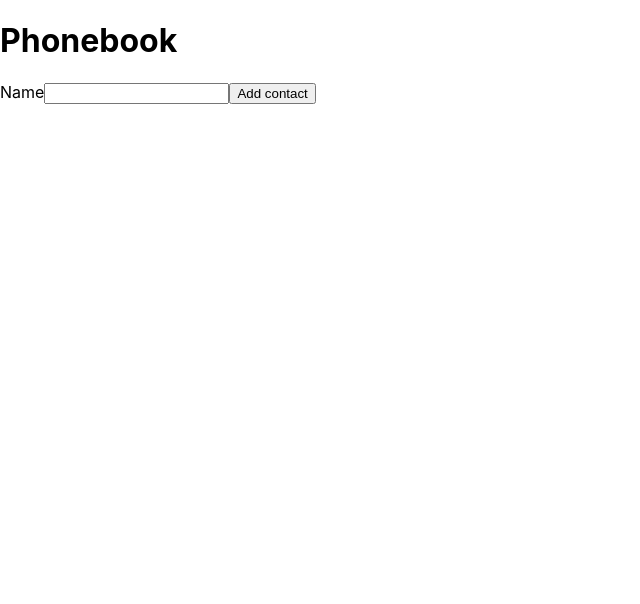
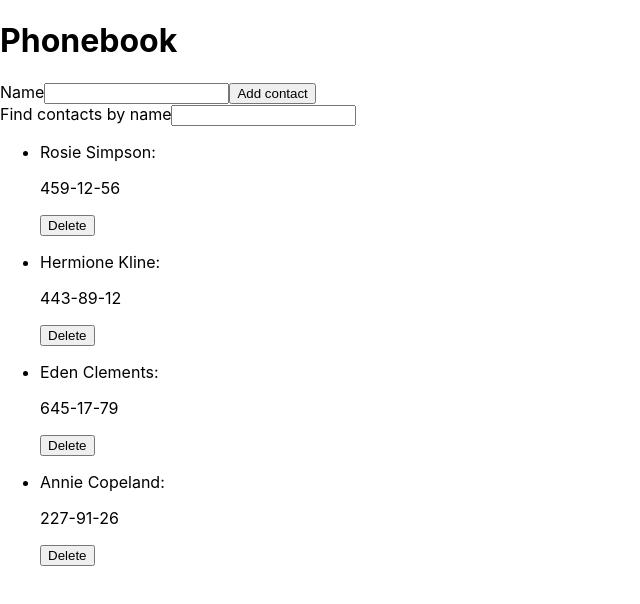
Before and after one commit to lyubovkirpa/goit-react-hw-08-phonebook, a React (Create React App) app: page / in a window 1280 px wide. Shown: the top 604 px of the page, without its empty margins (0-640 px from the left). Built offline with nearby package versions, Linux system fonts and the light colour scheme.

Commit message:
add ContactList

```diff
--- a/package.json
+++ b/package.json
@@ -10,6 +10,7 @@
     "@testing-library/user-event": "^13.5.0",
     "formik": "^2.2.9",
     "nanoid": "^4.0.2",
+    "prop-types": "^15.8.1",
     "react": "^18.1.0",
     "react-dom": "^18.1.0",
     "react-scripts": "5.0.1",
--- a/src/components/App.jsx
+++ b/src/components/App.jsx
@@ -1,23 +1,34 @@
 import React,{ Component } from "react";
-import { nanoid } from 'nanoid'
-import ContactForm from "components/ContactForm"
+import { nanoid } from 'nanoid';
+import ContactForm from "components/ContactForm";
+import ContactList from "components/ContactList";
+import Filter from 'components/Filter';
 
 
 
 
 export class App extends Component {
 state = {
-    contacts: [],
+    contacts: [
+    {id: 'id-1', name: 'Rosie Simpson', number: '459-12-56'},
+    {id: 'id-2', name: 'Hermione Kline', number: '443-89-12'},
+    {id: 'id-3', name: 'Eden Clements', number: '645-17-79'},
+    {id: 'id-4', name: 'Annie Copeland', number: '227-91-26'},
+  ],
+    filter: '',
   };
 
 
-  addContact = ({ name, number }) => {
+  addContact = ({ name }) => {
     const newContact = {
       name,
       id: nanoid(),
     };
 
-
+    if (this.chekName(newContact.name)) {
+      alert(`${newContact.name} is already in contacts`);
+      return newContact.name;
+    }
     this.setState(prevState => ({
       contacts: [...prevState.contacts, newContact],
     }));
@@ -27,15 +38,31 @@ state = {
     return this.state.contacts.find(({ name }) => name === newName);
   };
 
+  changeFilter = event => {
+    this.setState({ filter: event.currentTarget.value });
+  };
+
+  deleteContact = contactId => {
+    this.setState(prevState => ({
+      contacts: prevState.contacts.filter(contact => contact.id !== contactId),
+    }));
+  };
+
 
   render(){
+    const { contacts, filter } = this.state;
 
+    const normalizedFilter = filter.toLowerCase();
+    const visibleContacts = contacts.filter(contact =>
+      contact.name.toLowerCase().includes(normalizedFilter)
+    );
 
   return (
     <>
-
         <h1>Phonebook</h1>
         <ContactForm onSubmit = {this.addContact}/>
+        <Filter value={filter} onChange={this.changeFilter} />
+        <ContactList contacts={visibleContacts} onDelete={this.deleteContact}  />
 
     </>
   );
--- /dev/null
+++ b/src/components/ContactList/ContactList.jsx
@@ -0,0 +1,35 @@
+import PropTypes from "prop-types";
+// import { ContactItem, Text } from './ContactList.styled';
+
+const ContactList = ({ contacts, onDelete }) => {
+  return (
+    <>
+      <ul>
+        {contacts.map(({ id, name, number }) => {
+          return (
+            <li key={id}>
+              <p>{name}:</p>
+              <p>{number}</p>
+              <button type="button" onClick={() => onDelete(id)}>
+                Delete
+              </button>
+            </li>
+          );
+        })}
+      </ul>
+    </>
+  );
+};
+
+export default ContactList;
+
+ContactList.propTypes = {
+  contacts: PropTypes.arrayOf(
+    PropTypes.shape({
+      id: PropTypes.string.isRequired,
+      name: PropTypes.string.isRequired,
+      number: PropTypes.string.isRequired,
+    })
+  ),
+  onDelete: PropTypes.func.isRequired,
+};
--- /dev/null
+++ b/src/components/ContactList/ContactList.styled.jsx
@@ -0,0 +1 @@
+// import styled from 'styled-components';
--- /dev/null
+++ b/src/components/ContactList/index.js
@@ -0,0 +1 @@
+export { default } from './ContactList';
--- /dev/null
+++ b/src/components/Filter/Filter.jsx
@@ -0,0 +1,19 @@
+import PropTypes from 'prop-types';
+import React from 'react';
+// import { FilterLabel, Input } from './Filter.styled';
+
+const Filter = ({ value, onChange }) => {
+  return (
+    <label>
+      Find contacts by name
+      <input type="text" value={value} onChange={onChange}></input>
+    </label>
+  );
+};
+
+export default Filter;
+
+Filter.propTypes = {
+  value: PropTypes.string.isRequired,
+  onChange: PropTypes.func.isRequired,
+};
--- /dev/null
+++ b/src/components/Filter/Filter.styled.jsx
@@ -0,0 +1 @@
+// import styled from 'styled-components';
--- /dev/null
+++ b/src/components/Filter/index.js
@@ -0,0 +1 @@
+export { default } from './Filter';
```
Also changed, not shown: src/components/ContactForm/ContactForm.jsx (line endings or trailing spaces), 1 other file (tests, documents, lock files or other folders).
